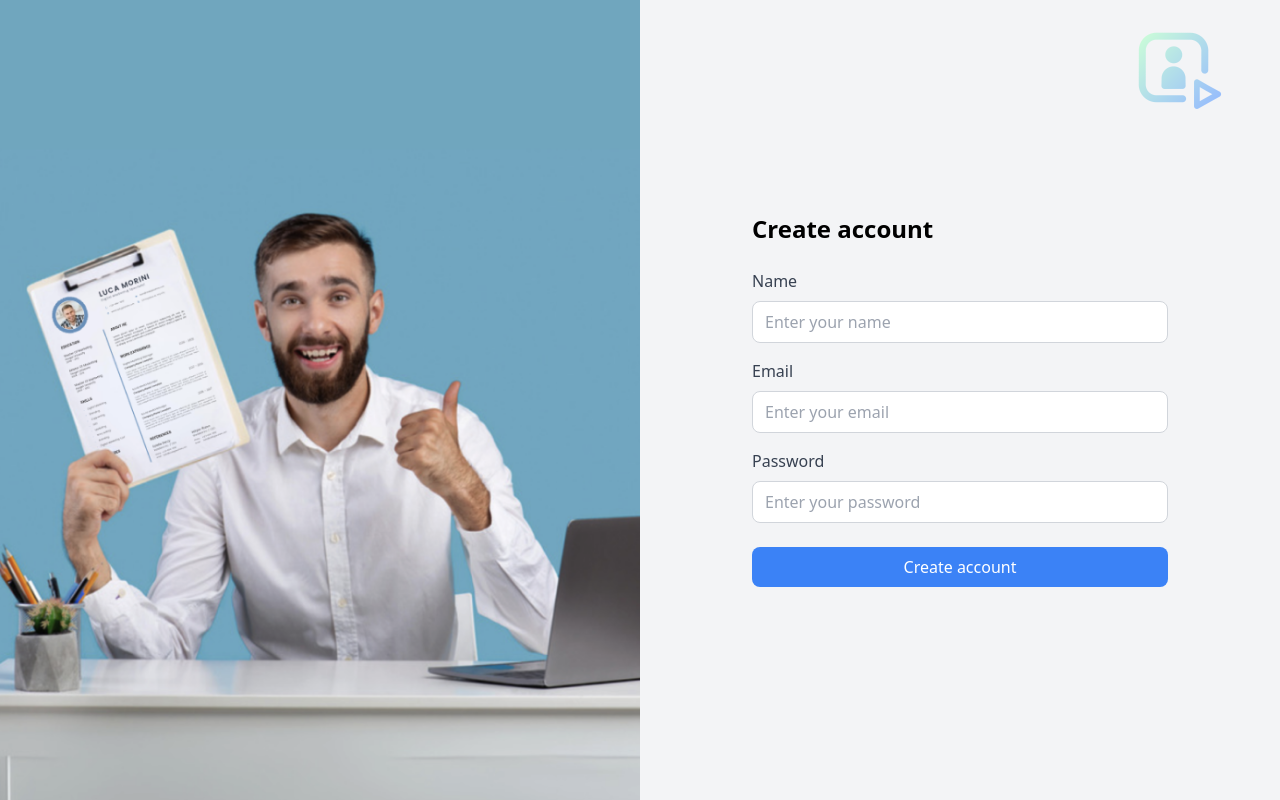
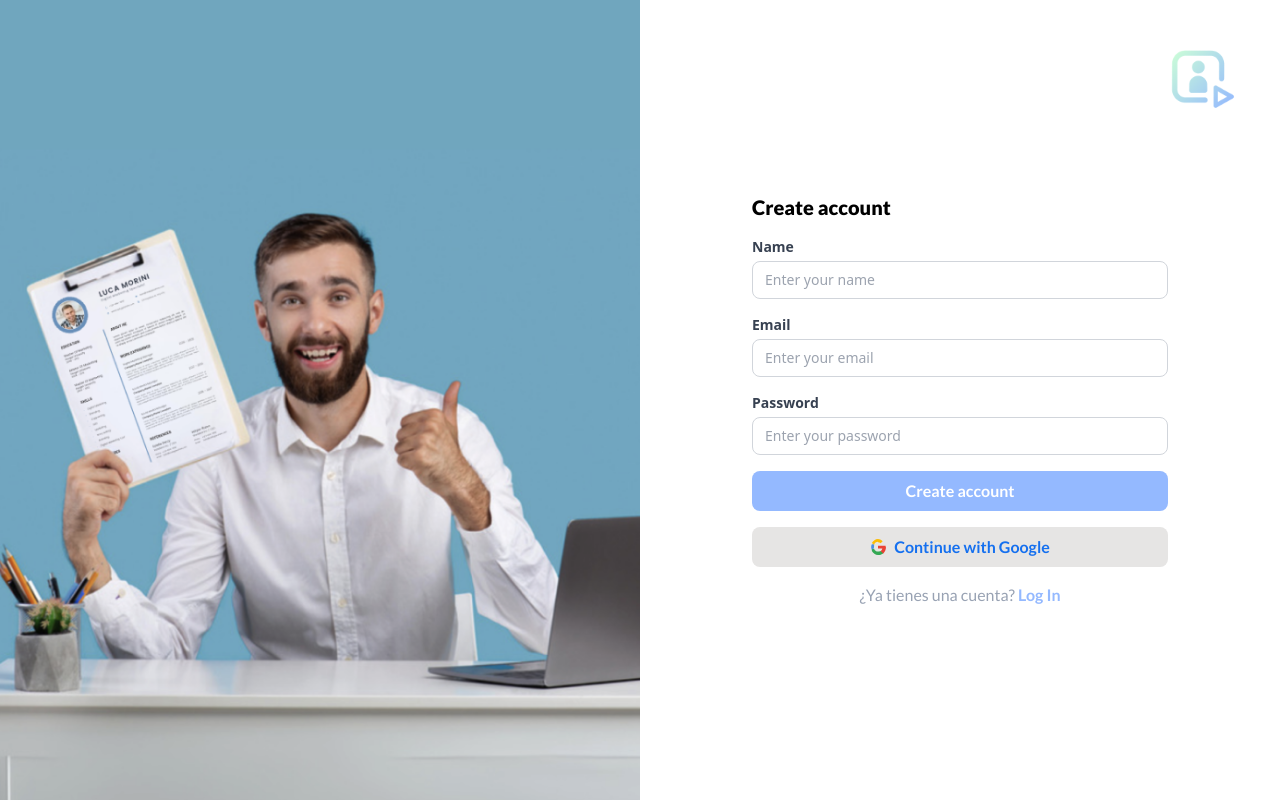
Before and after one commit to juanRCoder/i002-cvinter-front, a React (Vite) app in the folder cvInterApp/: page /register in a window 1280 px wide. Built offline with nearby package versions, Linux system fonts and the light colour scheme.

Commit message:
finalizacion de login y register

```diff
--- a/cvInterApp/src/application/auth/components/Login.tsx
+++ b/cvInterApp/src/application/auth/components/Login.tsx
@@ -1,12 +1,9 @@
 import login_image from "../../../assets/login_image.png"
 import cvinter_logo1 from "../../../assets/cvinter_logo_1.png"
+import { LoginData } from "../services/types"
 import { ChangeEvent, useState } from "react"
 import { loginValidations } from "../services/validations"
-
-interface LoginData {
-    email: string,
-    password: string
-}
+import { Link } from "react-router-dom"
 
 
 const Login = () => {
@@ -39,48 +36,53 @@ const Login = () => {
 
     }
     return (
-        <div className="flex w-full h-screen overflow-hidden">
+
+        <div className="flex flex-col md:flex-row w-full h-screen">
+
             <div
-                className="bg-cover bg-center w-1/2 h-full hidden md:block"
+                className="bg-cover bg-center w-full md:w-1/2 h-64 md:h-full hidden md:block"
                 style={{
                     backgroundImage: `url(${login_image})`,
                 }}
             ></div>
-            <div className="absolute top-10 md:top-2 right-10 md:right-10 hidden md:block">
+
+
+            <div className="absolute top-4 right-4 md:top-8 md:right-8 hidden md:block">
                 <img
                     src={cvinter_logo1}
                     alt="logo"
-                    className="h-20 md:h-32 w-auto "
+                    className="h-20 md:h-16 lg:h-24 w-auto"
                 />
             </div>
-            {/* LOGIN FORM */}
-            <div className="w-full md:w-1/2 h-screen flex items-center justify-center bg-gray-100">
+
+
+
+            <div className="w-full md:w-2/3 lg:w-1/2 flex items-center justify-center p-4">
                 <div className="max-w-md w-full p-4">
-                    <h2 className="text-2xl font-bold mb-6">Create account</h2>
+                    <h2 className="text-xl font-lato font-extrabold mb-4">Iniciar sesión</h2>
                     <form onSubmit={handleSubmitForm} className="space-y-4">
-                        <div>
+                        <div className="mb-4">
                             <label
-                                htmlFor="name"
-                                className="block text-gray-700 mb-2 text-left"
+                                htmlFor="email"
+                                className="block text-gray-700 mb-1 text-left font-semibold text-sm"
                             >
                                 Email
                             </label>
                             <input
-
                                 value={loginData.email}
                                 name="email"
                                 onChange={handleInputChange}
                                 type="text"
                                 placeholder="Enter your email"
-                                className="w-full bg-white border border-gray-300 rounded-lg px-3 py-2 focus:outline-none focus:border-blue-500"
+                                className="w-full bg-white border border-gray-300 rounded-lg px-3 py-2 text-sm focus:outline-none focus:border-[#CDFFD8] focus:ring-2 focus:ring-[#CDFFD8]"
                             />
-                            {loginErrors.email && <p className="text-red-500 text-sm mt-1">{loginErrors.email}</p>}
+                            {loginErrors.email && <p className="text-red-500 text-xs mt-1">{loginErrors.email}</p>}
                         </div>
 
-                        <div>
+                        <div className="mb-4">
                             <label
                                 htmlFor="password"
-                                className="block text-gray-700 mb-2 text-left"
+                                className="block text-gray-700 mb-1 text-left font-semibold text-sm"
                             >
                                 Password
                             </label>
@@ -91,20 +93,39 @@ const Login = () => {
                                 onChange={handleInputChange}
                                 type="password"
                                 placeholder="Enter your password"
-                                className="w-full bg-white border border-gray-300 rounded-lg px-3 py-2 focus:outline-none focus:border-blue-500 mb-2"
+                                className="w-full bg-white border border-gray-300 rounded-lg px-3 py-2 text-sm focus:outline-none focus:border-[#CDFFD8] focus:ring-2 focus:ring-[#CDFFD8]"
                             />
-                            {loginErrors.password && <p className="text-red-500 text-sm mt-1">{loginErrors.password}</p>}
+                            {loginErrors.password && <p className="text-red-500 text-xs mt-1">{loginErrors.password}</p>}
                         </div>
+
                         <button
                             type="submit"
-                            className="w-full bg-blue-500 text-white rounded-lg px-4 py-2 hover:bg-blue-600 transition duration-200"
+                            className="text-base font-lato w-full bg-[#94B9FF] text-white rounded-lg px-4 py-2 mt-3 hover:bg-[#7faafa] transition duration-200 font-bold"
                         >
-                            Create account
+                            Log In
                         </button>
+                        <button
+                            type="button"
+                            className="text-base font-lato w-full bg-[#E6E5E4] text-[#1570EF] rounded-lg px-4 py-2 mt-3 flex items-center justify-center font-bold"
+                        >
+                            <svg className="h-4 w-4 mr-2" viewBox="0 0 24 24" xmlns="http://www.w3.org/2000/svg">
+                                <path fill="#EA4335" d="M23.6 12.3c0-.8-.1-1.6-.2-2.3H12v4.3h6.5c-.3 1.6-1.2 3-2.6 4v3.3h4.2c2.5-2.4 3.9-5.8 3.9-9.6z" />
+                                <path fill="#34A853" d="M12 24c3.2 0 5.8-1 7.7-2.8l-4.2-3.3c-1 .6-2.3 1-3.5 1-2.7 0-5.1-1.8-5.9-4.3H2.8v3.4C4.7 21.4 8 24 12 24z" />
+                                <path fill="#4A90E2" d="M6.1 14.6c-.3-1.1-.3-2.2 0-3.3V8H2.8C1.4 10.5 1.4 13.5 2.8 16l3.3-2.4z" />
+                                <path fill="#FBBC05" d="M12 4.8c1.5 0 2.9.5 4 1.5l3-3C16.7 1.3 14.1 0 12 0 8 0 4.7 2.6 2.8 6l3.3 2.5c.8-2.5 3.2-4.3 5.9-4.3z" />
+                            </svg>
+                            Continue with Google
+                        </button>
+                        <p className="text-center font-lato text-base text-[#98A2B3] mt-3">¿Eres nuevo? <Link to="/register" className="font-lato text-base text-[#94B9FF] font-bold">
+                            Regístrate aquí.
+                        </Link></p>
                     </form>
                 </div>
             </div>
+
+
         </div>
+
     )
 }
 
--- a/cvInterApp/src/application/auth/components/Register.tsx
+++ b/cvInterApp/src/application/auth/components/Register.tsx
@@ -1,23 +1,19 @@
 import signup_image from "../../../assets/signup_image.png"
 import cvinter_logo1 from "../../../assets/cvinter_logo_1.png"
+import { UserFormData } from "../services/types";
 import { ChangeEvent, useState } from "react";
 import { validateInputErrors } from "../services/validations";
 import { registerUser } from "../services/api";
-
-interface FormData {
-    name: string;
-    email: string;
-    password: string;
-}
+import { Link } from "react-router-dom";
 
 const Register: React.FC = () => {
 
-    const [formData, setFormData] = useState<FormData>({
+    const [formData, setFormData] = useState<UserFormData>({
         name: "",
         email: "",
         password: ""
     })
-    const [formErrors, setFormErrors] = useState<FormData>({
+    const [formErrors, setFormErrors] = useState<UserFormData>({
         name: "",
         email: "",
         password: ""
@@ -43,46 +39,46 @@ const Register: React.FC = () => {
     }
 
     return (
-        <div className="flex w-auto h-screen">
+        <div className="flex flex-col md:flex-row w-full h-screen">
             <div
                 className="bg-cover bg-center w-1/2 h-full hidden md:block"
                 style={{
                     backgroundImage: `url(${signup_image})`,
                 }}
             ></div>
-            <div className="absolute top-10 md:top-2 right-10 md:right-10 hidden md:block">
+            <div className="absolute top-4 right-4 md:top-8 md:right-8 hidden md:block">
                 <img
                     src={cvinter_logo1}
                     alt="logo"
-                    className="h-20 md:h-32 w-auto "
+                    className="h-20 md:h-16 lg:h-24 w-auto"
                 />
             </div>
-            <div className="w-full md:w-1/2 h-screen flex items-center justify-center bg-gray-100">
+
+            <div className="w-full md:w-2/3 lg:w-1/2 flex items-center justify-center p-4">
                 <div className="max-w-md w-full p-4">
-                    <h2 className="text-2xl font-bold mb-6">Create account</h2>
+                    <h2 className="text-xl font-lato font-extrabold mb-4">Create account</h2>
                     <form onSubmit={handleSubmitForm} className="space-y-4">
-                        <div>
+                        <div className="mb-4">
                             <label
                                 htmlFor="name"
-                                className="block text-gray-700 mb-2 text-left"
+                                className="block text-gray-700 mb-1 text-left font-semibold text-sm"
                             >
                                 Name
                             </label>
                             <input
-
                                 value={formData.name}
                                 name="name"
                                 onChange={handleInputChange}
                                 type="text"
                                 placeholder="Enter your name"
-                                className="w-full bg-white border border-gray-300 rounded-lg px-3 py-2 focus:outline-none focus:border-blue-500"
+                                className="w-full bg-white border border-gray-300 rounded-lg px-3 py-2 text-sm focus:outline-none focus:border-[#CDFFD8] focus:ring-2 focus:ring-[#CDFFD8]"
                             />
-                            {formErrors.name && <p className="text-red-500 text-sm mt-1">{formErrors.name}</p>}
+                            {formErrors.name && <p className="text-red-500 text-xs mt-1">{formErrors.name}</p>}
                         </div>
-                        <div>
+                        <div className="mb-4">
                             <label
                                 htmlFor="email"
-                                className="block text-gray-700 mb-2 text-left"
+                                className="block text-gray-700 mb-1 text-left font-semibold text-sm"
                             >
                                 Email
                             </label>
@@ -93,14 +89,14 @@ const Register: React.FC = () => {
                                 onChange={handleInputChange}
                                 type="email"
                                 placeholder="Enter your email"
-                                className="w-full bg-white border border-gray-300 rounded-lg px-3 py-2 focus:outline-none focus:border-blue-500"
+                                className="w-full bg-white border border-gray-300 rounded-lg px-3 py-2 text-sm focus:outline-none focus:border-[#CDFFD8] focus:ring-2 focus:ring-[#CDFFD8]"
                             />
-                            {formErrors.email && <p className="text-red-500 text-sm mt-1">{formErrors.email}</p>}
+                            {formErrors.email && <p className="text-red-500 text-xs mt-1">{formErrors.email}</p>}
                         </div>
-                        <div>
+                        <div className="mb-4">
                             <label
                                 htmlFor="password"
-                                className="block text-gray-700 mb-2 text-left"
+                                className="block text-gray-700 mb-1 text-left font-semibold text-sm"
                             >
                                 Password
                             </label>
@@ -111,20 +107,37 @@ const Register: React.FC = () => {
                                 onChange={handleInputChange}
                                 type="password"
                                 placeholder="Enter your password"
-                                className="w-full bg-white border border-gray-300 rounded-lg px-3 py-2 focus:outline-none focus:border-blue-500 mb-2"
+                                className="w-full bg-white border border-gray-300 rounded-lg px-3 py-2 text-sm focus:outline-none focus:border-[#CDFFD8] focus:ring-2 focus:ring-[#CDFFD8]"
                             />
-                            {formErrors.password && <p className="text-red-500 text-sm mt-1">{formErrors.password}</p>}
+                            {formErrors.password && <p className="text-red-500 text-xs mt-1">{formErrors.password}</p>}
                         </div>
                         <button
                             type="submit"
-                            className="w-full bg-blue-500 text-white rounded-lg px-4 py-2 hover:bg-blue-600 transition duration-200"
+                            className="text-base font-lato w-full bg-[#94B9FF] text-white rounded-lg px-4 py-2 mt-3 hover:bg-[#7faafa] transition duration-200 font-bold"
                         >
                             Create account
                         </button>
+                        <button
+                            type="button"
+                            className="text-base font-lato w-full bg-[#E6E5E4] text-[#1570EF] rounded-lg px-4 py-2 mt-3 flex items-center justify-center font-bold"
+                        >
+                            <svg className="h-4 w-4 mr-2" viewBox="0 0 24 24" xmlns="http://www.w3.org/2000/svg">
+                                <path fill="#EA4335" d="M23.6 12.3c0-.8-.1-1.6-.2-2.3H12v4.3h6.5c-.3 1.6-1.2 3-2.6 4v3.3h4.2c2.5-2.4 3.9-5.8 3.9-9.6z" />
+                                <path fill="#34A853" d="M12 24c3.2 0 5.8-1 7.7-2.8l-4.2-3.3c-1 .6-2.3 1-3.5 1-2.7 0-5.1-1.8-5.9-4.3H2.8v3.4C4.7 21.4 8 24 12 24z" />
+                                <path fill="#4A90E2" d="M6.1 14.6c-.3-1.1-.3-2.2 0-3.3V8H2.8C1.4 10.5 1.4 13.5 2.8 16l3.3-2.4z" />
+                                <path fill="#FBBC05" d="M12 4.8c1.5 0 2.9.5 4 1.5l3-3C16.7 1.3 14.1 0 12 0 8 0 4.7 2.6 2.8 6l3.3 2.5c.8-2.5 3.2-4.3 5.9-4.3z" />
+                            </svg>
+                            Continue with Google
+                        </button>
+                        <p className="text-center font-lato text-base text-[#98A2B3] mt-3">¿Ya tienes una cuenta? <Link to="/login" className="font-lato text-base text-[#94B9FF] font-bold">
+                            Log In
+                        </Link></p>
                     </form>
                 </div>
             </div>
-        </div>
+
+
+        </div >
 
     )
 };
--- a/cvInterApp/src/application/auth/services/api.ts
+++ b/cvInterApp/src/application/auth/services/api.ts
@@ -1,5 +1,7 @@
 
-export const registerUser = (formData:any) => {
-    console.log("Operacion post exitosa." ,formData);
+import { UserFormData } from "./types";
 
+export const registerUser = (data: UserFormData) => {
+    console.log("Operacion post exitosa.", data);
+    //aca va la logica para implementar la dolicitud http POST
 }
--- /dev/null
+++ b/cvInterApp/src/application/auth/services/types.ts
@@ -0,0 +1,10 @@
+export interface UserFormData {
+    name: string;
+    email: string;
+    password: string;
+}
+
+export interface LoginData {
+    email: string,
+    password: string
+}
```
